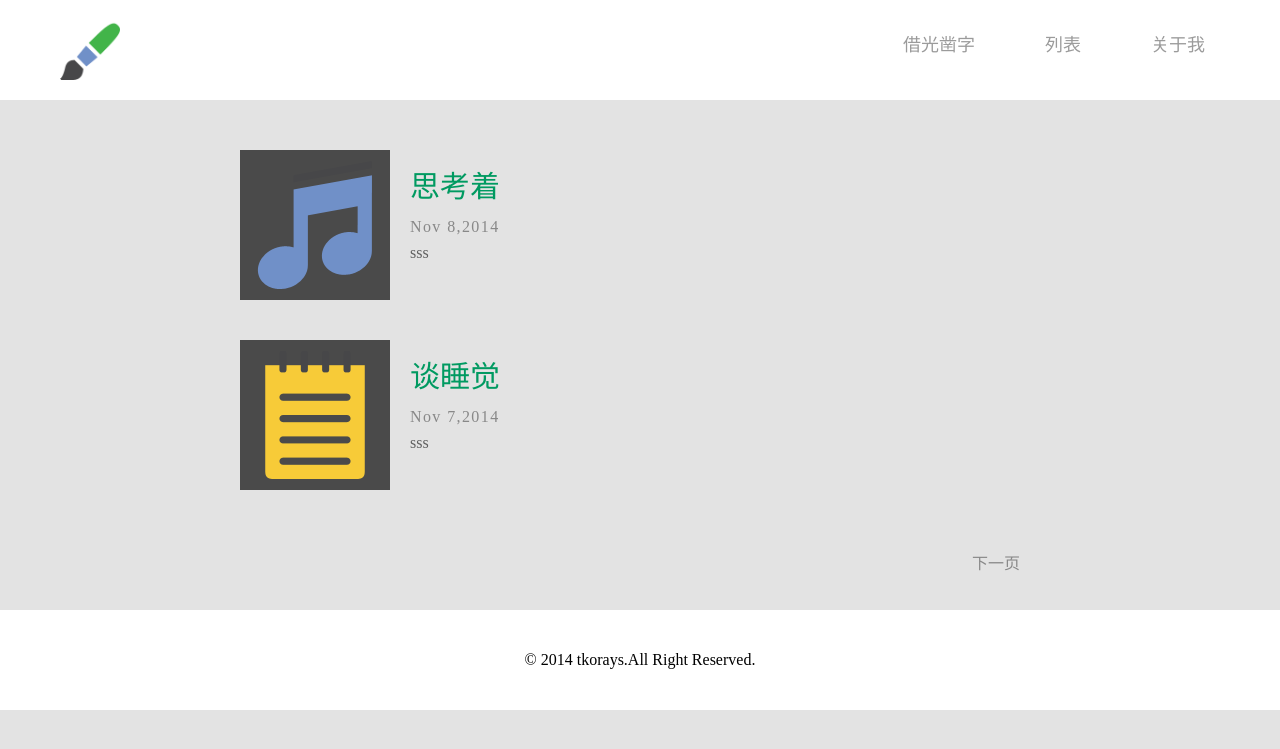
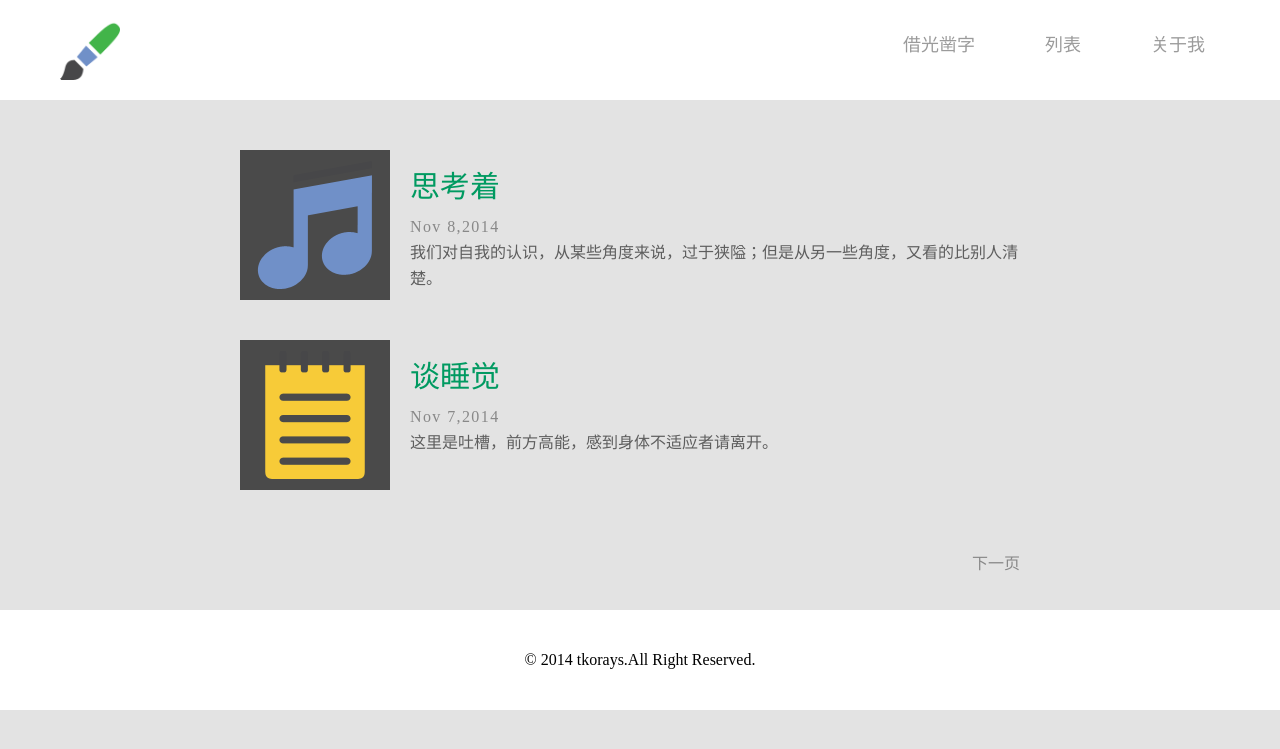
Before and after one commit to tkorays/tkorays.github.io, a Jekyll site: the page built from index.html, in a window 1280 px wide. Shown: the top 749 px of the page. Built offline with Jekyll 4.4.1, drawn with Linux system fonts in a browser that asks for light colours.

Commit message:
mod summary

```diff
--- a/_posts/2014-11-8-1.markdown
+++ b/_posts/2014-11-8-1.markdown
@@ -2,7 +2,7 @@
 layout: post
 title: "思考着"
 date: 2014-11-8 0:23:00
-summary: sss
+summary: "我们对自我的认识，从某些角度来说，过于狭隘；但是从另一些角度，又看的比别人清楚。"
 categories: diary
 pic: "music"
 ---
--- a/_posts/2014-11-8-谈睡觉.markdown
+++ b/_posts/2014-11-8-谈睡觉.markdown
@@ -2,7 +2,7 @@
 layout: post
 title: "谈睡觉"
 date: 2014-11-7 11:06:00
-summary: sss
+summary: "这里是吐槽，前方高能，感到身体不适应者请离开。"
 categories: diary
 pic: "notepad"
 ---
```
